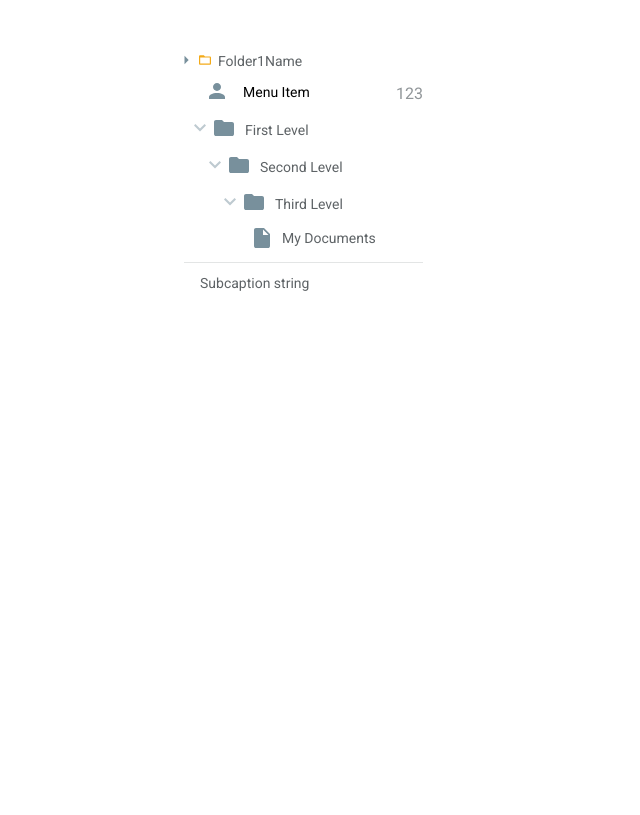
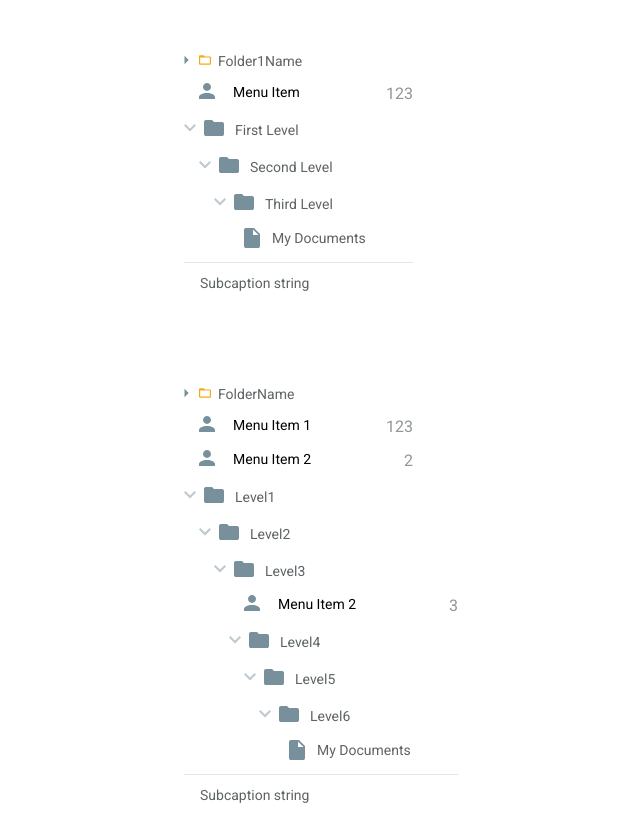
Before and after one commit to oleg-an/axes-pro, a Next.js app: page / in a window 1280 px wide. Shown: the whole page, without its empty margins (116-756 px from the left). Built offline with nearby package versions, Linux system fonts and the light colour scheme.

Commit message:
demo update

```diff
--- a/components/folder1/Folder1.tsx
+++ b/components/folder1/Folder1.tsx
@@ -25,7 +25,7 @@ export const Folder1 = ({...props}: FolderProps) => {
                 </div>
                 <div className={style.title}>{props.title}</div>
             </div>
-            {childrenShown && <div style={{paddingLeft: '10px'}}>
+            {childrenShown && <div>
                 {React.Children.map(props.children as any, (child) => {
                     return (<div className={style.children}>
                         {child}
--- a/pages/index.tsx
+++ b/pages/index.tsx
@@ -21,6 +21,29 @@ export default function Home() {
                </div>
            </div>
 
+            <div className={styles.tree + ' ' + styles.rightBlock}>
+                <Folder1 title="FolderName">
+                    <Element title="Menu Item 1" value={123}/>
+                    <Element title="Menu Item 2" value={2}/>
+                    <Folder2 title="Level1">
+                        <Folder2 title="Level2">
+                            <Folder2 title="Level3">
+                                <Element title="Menu Item 2" value={3}/>
+                                <Folder2 title="Level4">
+                                    <Folder2 title="Level5">
+                                        <Folder2 title="Level6">
+                                            <File title="My Documents"/>
+                                        </Folder2>
+                                    </Folder2>
+                                </Folder2>
+                            </Folder2>
+                        </Folder2>
+                    </Folder2>
+                </Folder1>
+                <div className={styles.line}/>
+                <div className={styles.subCaption}>Subcaption string</div>
+            </div>
+
         </div>
     )
 }
```
